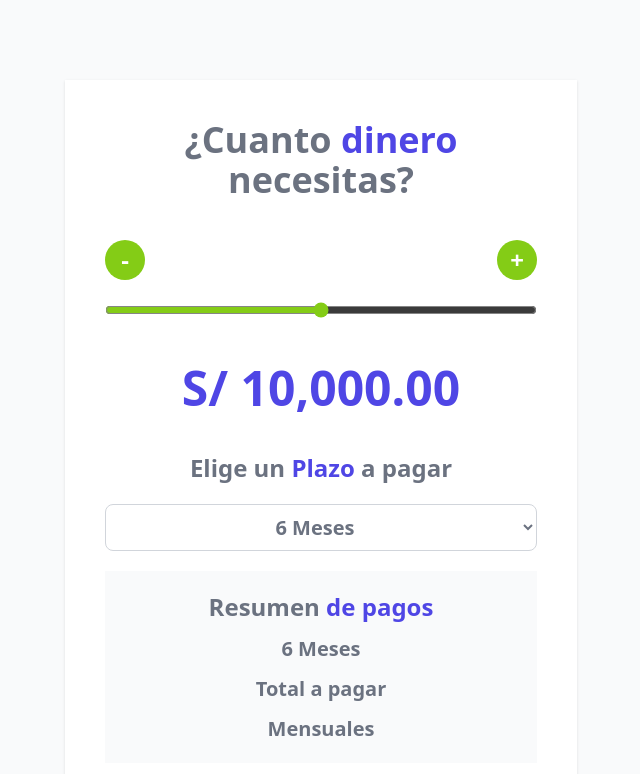
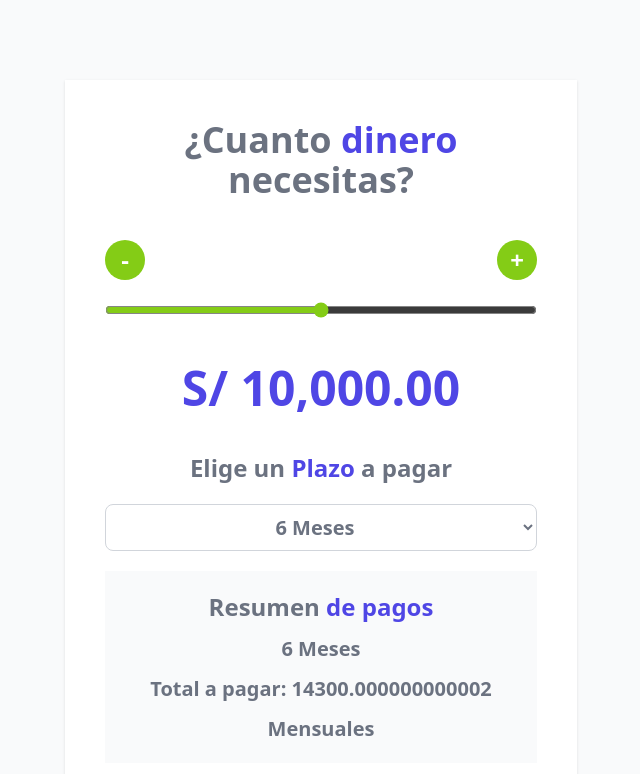
Before and after one commit to PeterArce96/cotizador-vue, a Vue app: page / in a window 1280 px wide. Shown: the top 774 px of the page, without its empty margins (319-959 px from the left). Built offline with nearby package versions, Linux system fonts and the light colour scheme.

Commit message:
cotizador - Calcular el total a pagar

```diff
--- a/src/App.vue
+++ b/src/App.vue
@@ -2,9 +2,11 @@
   import {ref, computed} from 'vue'
   import Header from './components/Header.vue'
   import Button from './components/Button.vue'
+  import {calcularTotalPagar} from './helpers'
 
   const cantidad = ref(10000);
   const meses = ref(6);
+  const total = ref(calcularTotalPagar(cantidad.value, meses.value));
   const MIN = 0;
   const MAX = 20000;
   const STEP = 100;
@@ -88,7 +90,7 @@
       </h2>
 
       <p class="text-xl text-gray-500 text-center font-bold">{{ meses }} Meses</p>
-      <p class="text-xl text-gray-500 text-center font-bold">Total a pagar</p>
+      <p class="text-xl text-gray-500 text-center font-bold">Total a pagar: {{ total }}</p>
       <p class="text-xl text-gray-500 text-center font-bold">Mensuales</p>
     </div>
   </div>
--- /dev/null
+++ b/src/helpers/index.js
@@ -0,0 +1,27 @@
+const calcularTotalPagar = (cantidad, plazo) => {
+    let total;
+
+    // Mientras mayor es la cantidad menor es el interés
+    if (cantidad < 5000) {
+        total = cantidad * 1.5;
+    } else if (cantidad >= 5000 && cantidad < 10000){
+        total = cantidad * 1.4;
+    } else if (cantidad >= 10000 && cantidad < 15000) {
+        total = cantidad * 1.3;
+    } else {
+        total = cantidad * 1.2
+    }
+
+    // Plazo - Mas plazo, mayor interés
+    if(plazo === 6 ){
+        total *= 1.1;
+    } else if (plazo === 12) {
+        total *= 1.2;
+    } else {
+        total *= 1.3;
+    }
+    return total;
+}
+export {
+    calcularTotalPagar
+}
```
